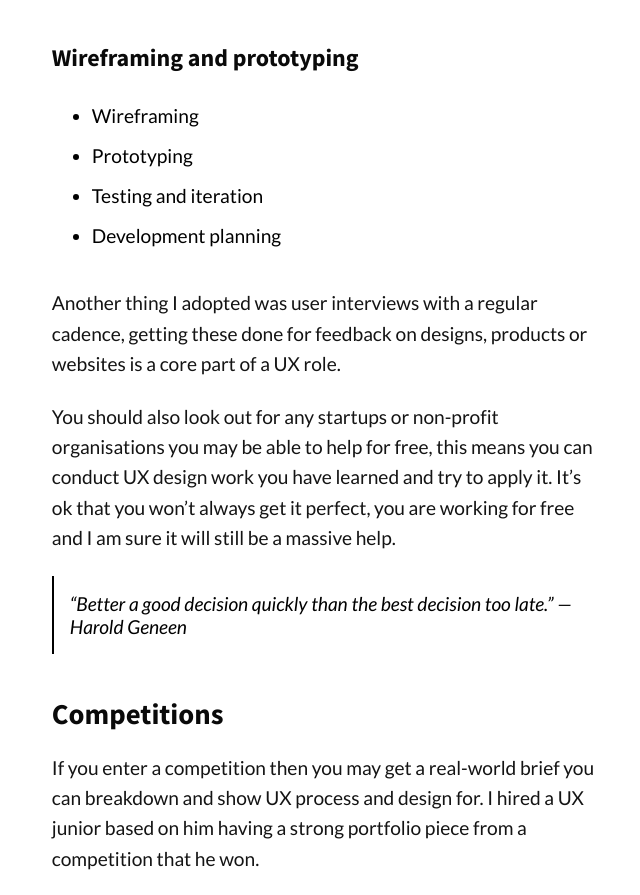
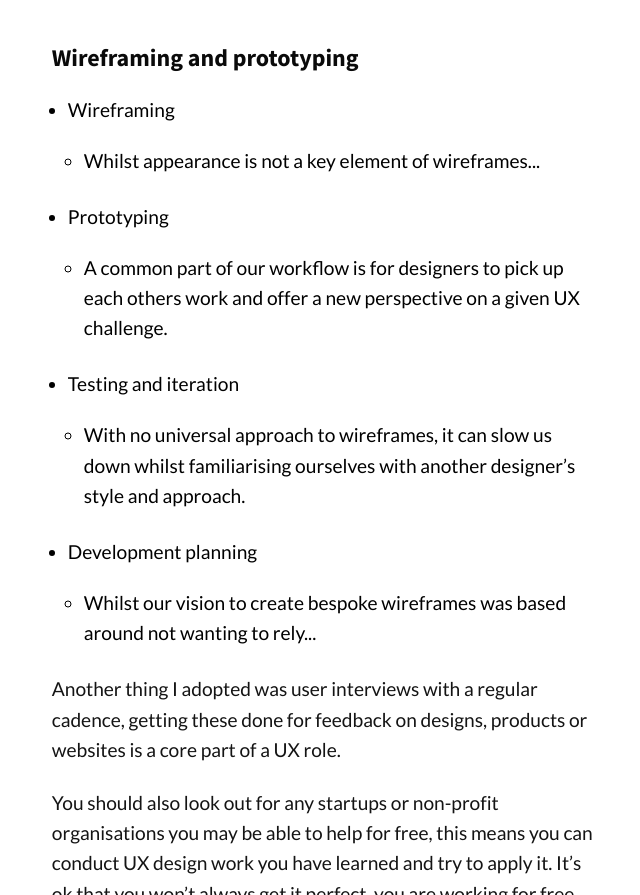
Before and after one commit to pslib-cz/2019l4web-typography-css-library-Matyator, a plain HTML site: page index.html in a window 1280 px wide. Shown: the part 3201-4096 px from the top of the page, without its empty margins (313-953 px from the left). Drawn offline with Linux system fonts and the light colour scheme.

Commit message:
update-1

```diff
--- a/Styles/style.css
+++ b/Styles/style.css
@@ -49,8 +49,9 @@ p{
 ul{
     font-family: 'Lato', sans-serif;
     font-size: 1.2rem;
-    line-height: 2.5rem;
-    margin: 1.4rem 0 2rem 0;
+    line-height: 1.58;
+    margin: 1.3rem 0 1.6rem 0;
+    padding-left: 1rem;
 }
 strong{
     font-weight: 800;
--- a/index.html
+++ b/index.html
@@ -100,9 +100,21 @@
                     <h3>Wireframing and prototyping</h3>
                     <ul>
                         <li>Wireframing</li>
+                        <ul>
+                            <li>Whilst appearance is not a key element of wireframes...</li>
+                        </ul>
                         <li>Prototyping</li>
+                        <ul>
+                            <li>A common part of our workflow is for designers to pick up each others work and offer a new perspective on a given UX challenge.</li>
+                        </ul>
                         <li>Testing and iteration</li>
+                        <ul>
+                            <li>With no universal approach to wireframes, it can slow us down whilst familiarising ourselves with another designer’s style and approach.</li>
+                        </ul>
                         <li>Development planning</li>
+                        <ul>
+                            <li>Whilst our vision to create bespoke wireframes was based around not wanting to rely...</li>
+                        </ul>
                     </ul>
                     <p>Another thing I adopted was user interviews with a regular cadence, getting these done for
                         feedback on designs, products or websites is a core part of a UX role.
```
Also changed, not shown: 1 other file.
